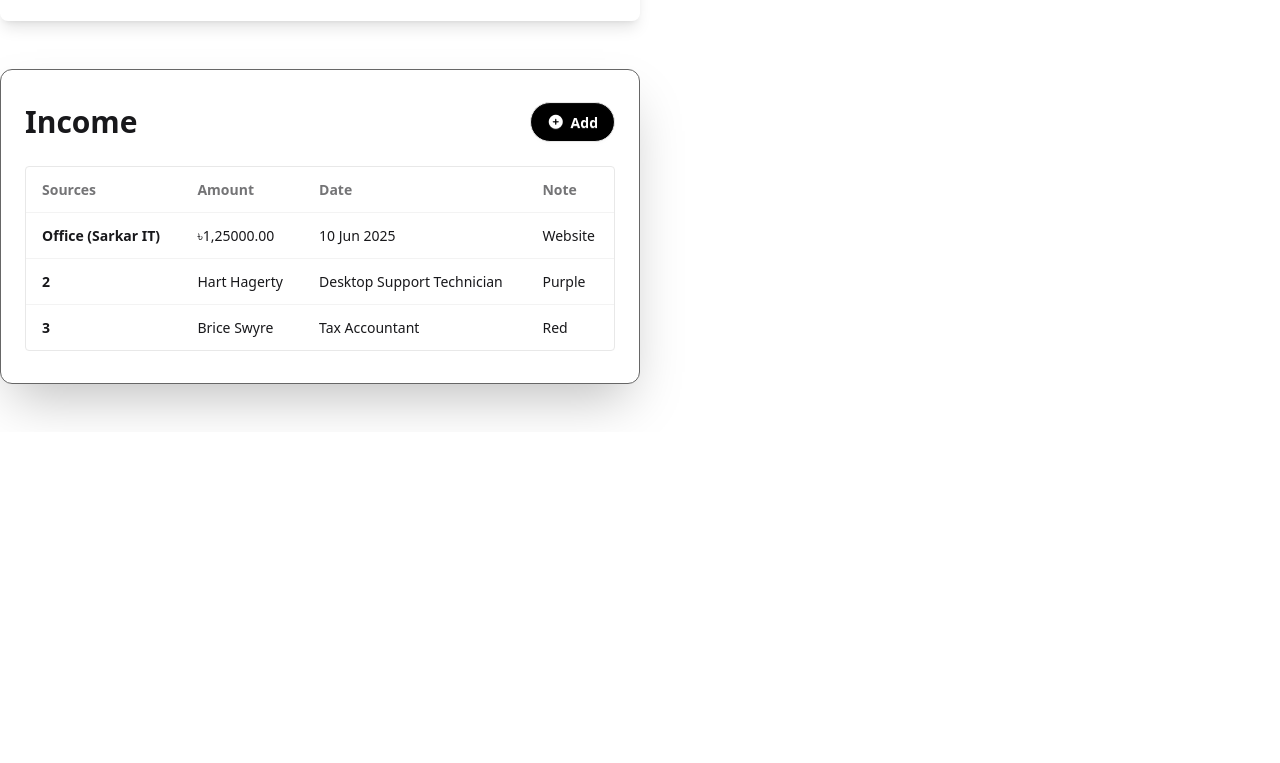
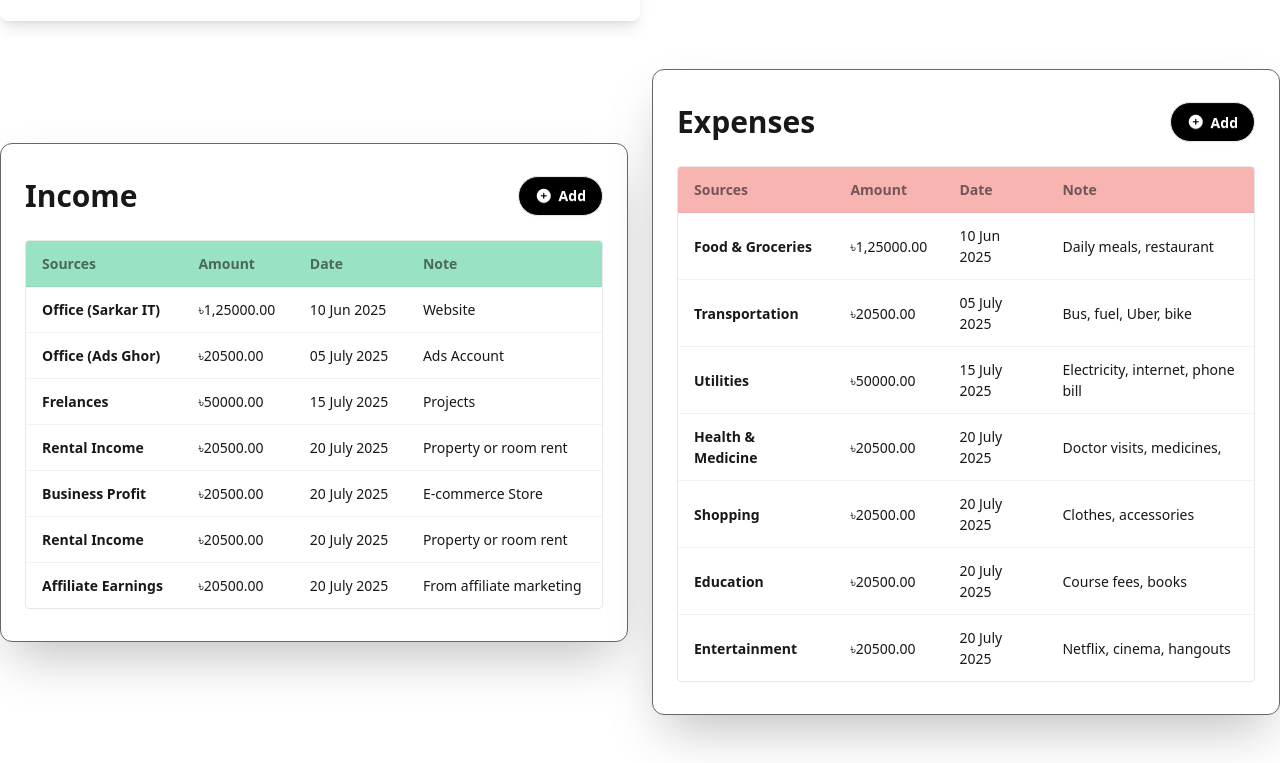
Before and after one commit to cerumiaktar/account-management, a plain HTML site: page index.html in a window 1280 px wide. Shown: the part 1052-1815 px from the top of the page. Before the commit the page ends 1484 px from the top, so only its background shows below. Drawn offline with nearby package versions, Linux system fonts and the light colour scheme.

Commit message:
add expenses section

```diff
--- a/index.html
+++ b/index.html
@@ -209,6 +209,7 @@
         </section>
         <!-- This is income and Expenses section -->
         <section class="container mx-auto mb-12">
+            <div class="flex items-center gap-6">
                 <!-- This is Income Section -->
                 <div class="bg-white shadow-2xl border rounded-xl border-[#666666] md:w-6/12 px-6 py-8">
                     <div class="flex items-center justify-between mb-6">
@@ -218,7 +219,7 @@
                     <div class="overflow-x-auto rounded border border-[#E8E8E8] bg-base-100">
                         <table class="table">
                             <!-- head -->
-                        <thead>
+                            <thead class="bg-[#9AE2C4]">
                                 <tr>
                                     <th>Sources</th>
                                     <th>Amount</th>
@@ -236,25 +237,121 @@
                                 </tr>
                                 <!-- row 2 -->
                                 <tr>
-                                <th>2</th>
-                                <td>Hart Hagerty</td>
-                                <td>Desktop Support Technician</td>
-                                <td>Purple</td>
+                                    <th>Office (Ads Ghor)</th>
+                                    <td>৳20500.00</td>
+                                    <td>05 July 2025</td>
+                                    <td>Ads Account</td>
                                 </tr>
                                 <!-- row 3 -->
                                 <tr>
-                                <th>3</th>
-                                <td>Brice Swyre</td>
-                                <td>Tax Accountant</td>
-                                <td>Red</td>
+                                    <th>Frelances</th>
+                                    <td>৳50000.00</td>
+                                    <td>15 July 2025</td>
+                                    <td>Projects</td>
+                                </tr>
+                                <!-- row 4 -->
+                                <tr>
+                                    <th>Rental Income</th>
+                                    <td>৳20500.00</td>
+                                    <td>20 July 2025</td>
+                                    <td>Property or room rent</td>
+                                </tr>
+                                <!-- row 5 -->
+                                <tr>
+                                    <th>Business Profit</th>
+                                    <td>৳20500.00</td>
+                                    <td>20 July 2025</td>
+                                    <td>E-commerce Store</td>
+                                </tr>
+                                <!-- row 6 -->
+                                <tr>
+                                    <th>Rental Income</th>
+                                    <td>৳20500.00</td>
+                                    <td>20 July 2025</td>
+                                    <td>Property or room rent</td>
+                                </tr>
+                                <!-- row 7 -->
+                                <tr>
+                                    <th>Affiliate Earnings</th>
+                                    <td>৳20500.00</td>
+                                    <td>20 July 2025</td>
+                                    <td>From affiliate marketing</td>
                                 </tr>
                             </tbody>
                         </table>
                     </div>
                 </div>
                 <!-- This is Expences Section -->
-            <div>
-
+                <div class="bg-white shadow-2xl border rounded-xl border-[#666666] md:w-6/12 px-6 py-8">
+                    <div class="flex items-center justify-between mb-6">
+                        <h1 class="text-3xl font-bold">Expenses</h1>
+                        <a class="btn bg-black text-white rounded-full"><i class="fa-solid fa-circle-plus"></i>Add</a>
+                    </div>
+                    <div class="overflow-x-auto rounded border border-[#E8E8E8] bg-base-100">
+                        <table class="table">
+                            <!-- head -->
+                            <thead class="bg-[#F8B4B1]">
+                                <tr>
+                                    <th>Sources</th>
+                                    <th>Amount</th>
+                                    <th>Date</th>
+                                    <th>Note</th>
+                                </tr>
+                            </thead>
+                            <tbody>
+                                <!-- row 1 -->
+                                <tr>
+                                    <th>Food & Groceries</th>
+                                    <td>৳1,25000.00</td>
+                                    <td>10 Jun 2025</td>
+                                    <td>Daily meals, restaurant</td>
+                                </tr>
+                                <!-- row 2 -->
+                                <tr>
+                                    <th>Transportation</th>
+                                    <td>৳20500.00</td>
+                                    <td>05 July 2025</td>
+                                    <td>Bus, fuel, Uber, bike</td>
+                                </tr>
+                                <!-- row 3 -->
+                                <tr>
+                                    <th>Utilities</th>
+                                    <td>৳50000.00</td>
+                                    <td>15 July 2025</td>
+                                    <td>Electricity, internet, phone bill</td>
+                                </tr>
+                                <!-- row 4 -->
+                                <tr>
+                                    <th>Health & Medicine</th>
+                                    <td>৳20500.00</td>
+                                    <td>20 July 2025</td>
+                                    <td>Doctor visits, medicines,</td>
+                                </tr>
+                                <!-- row 5 -->
+                                <tr>
+                                    <th>Shopping</th>
+                                    <td>৳20500.00</td>
+                                    <td>20 July 2025</td>
+                                    <td>Clothes, accessories</td>
+                                </tr>
+                                <!-- row 6 -->
+                                <tr>
+                                    <th>Education</th>
+                                    <td>৳20500.00</td>
+                                    <td>20 July 2025</td>
+                                    <td>Course fees, books</td>
+                                </tr>
+                                <!-- row 7 -->
+                                <tr>
+                                    <th>Entertainment</th>
+                                    <td>৳20500.00</td>
+                                    <td>20 July 2025</td>
+                                    <td> Netflix, cinema, hangouts</td>
+                                </tr>
+                            </tbody>
+                        </table>
+                    </div>
+                </div>
             </div>
         </section>
     </main>
```
Lines whose indentation alone changed are shown as unchanged.
